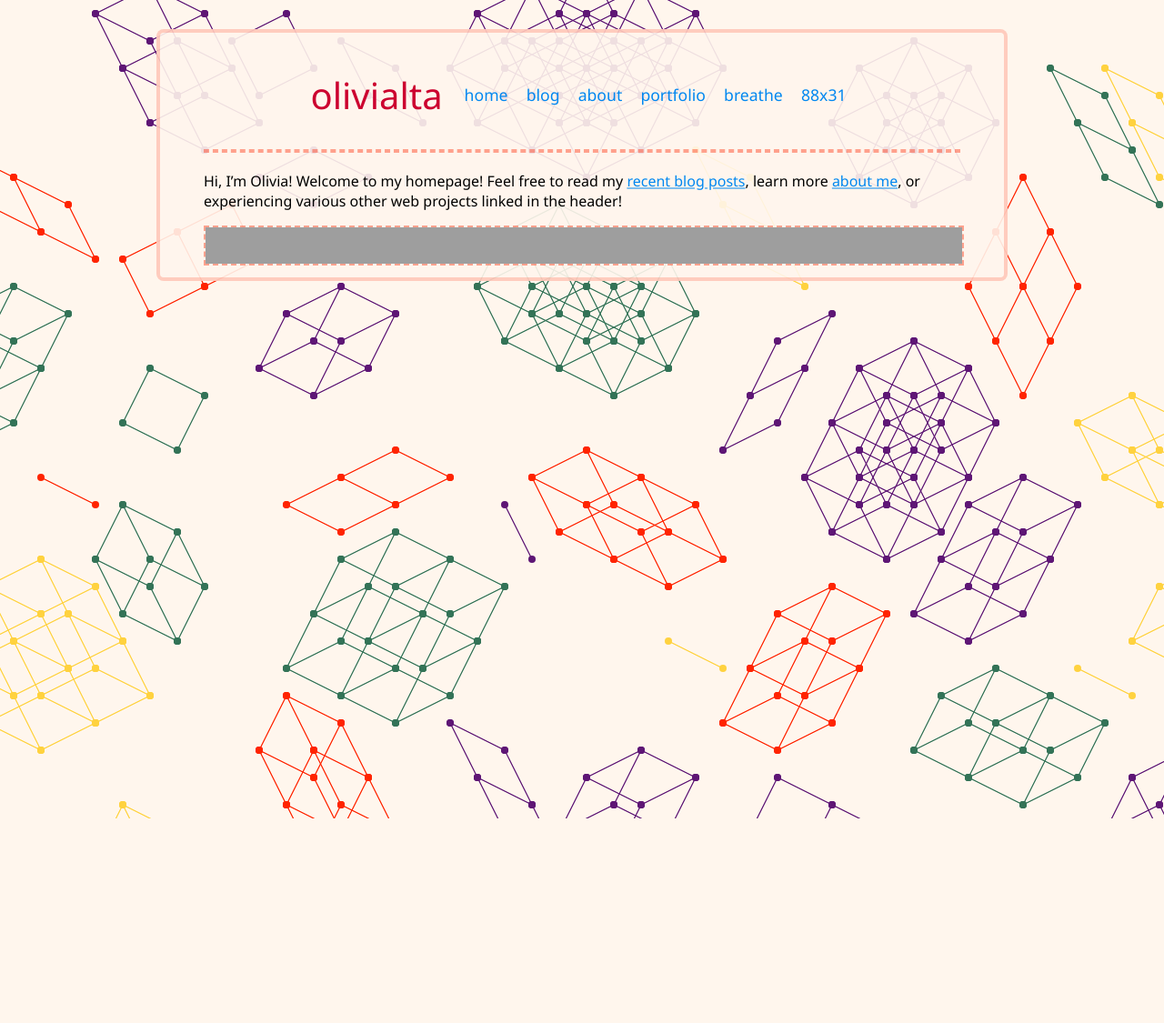
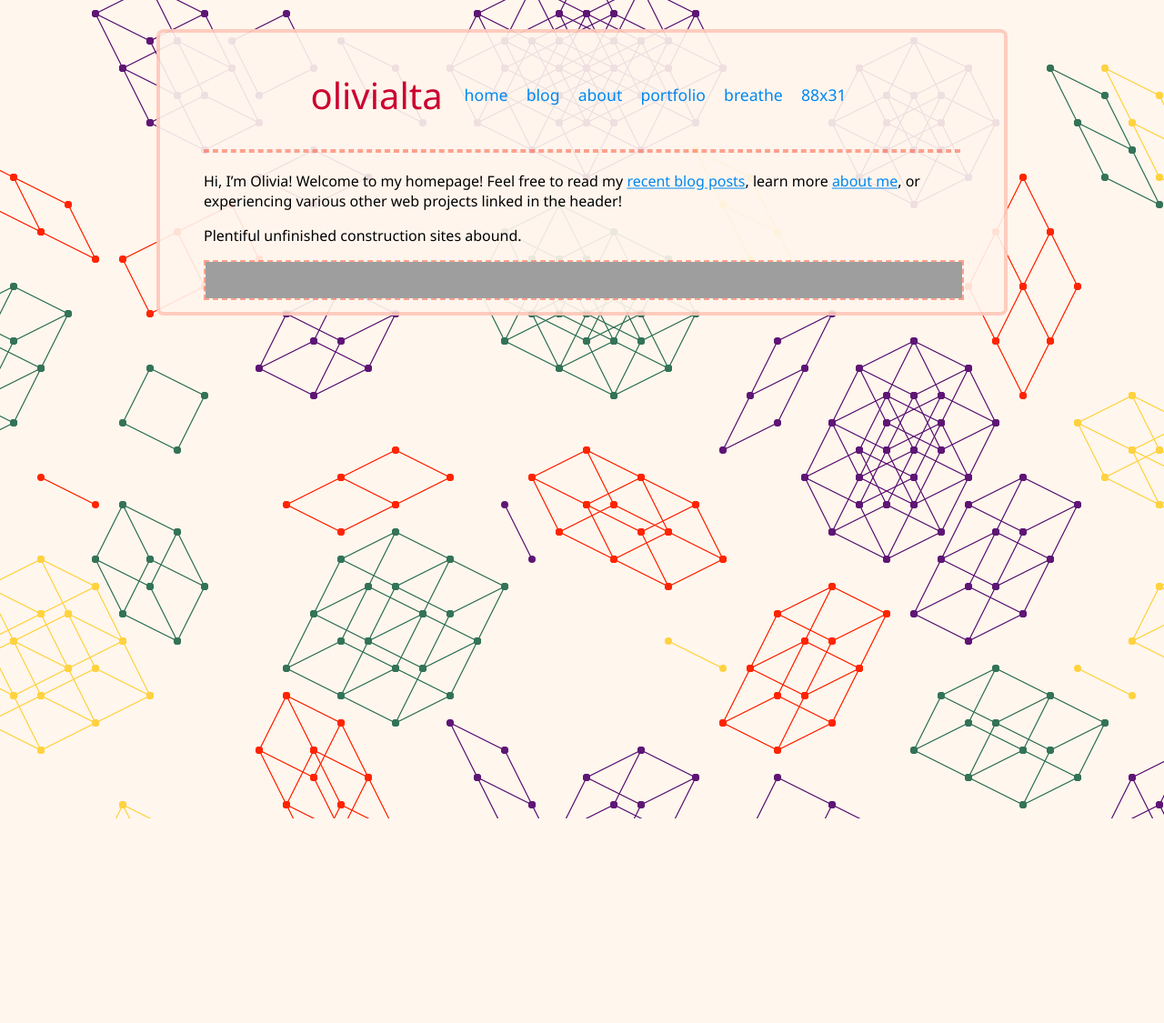
Before and after one commit to RocketRace/rocketrace.github.io, a Jekyll site: the page built from index.md, in a window 1280 px wide. Shown: the whole page at 91% size. Built offline with Jekyll 4.4.1, drawn with Linux system fonts in a browser that asks for light colours; grey boxes are pictures that could not be loaded.

Commit message:
Update index.md

```diff
--- a/index.md
+++ b/index.md
@@ -5,5 +5,7 @@ layout: post
 Hi, I'm Olivia! Welcome to my homepage! Feel free to read my [recent blog posts][blog],
 learn more [about me][about], or experiencing various other web projects linked in the header!
 
+Plentiful unfinished construction sites abound.
+
 [blog]: {{ "/blog" | relative_url }}
 [about]: {{ "/about" | relative_url }}
```
